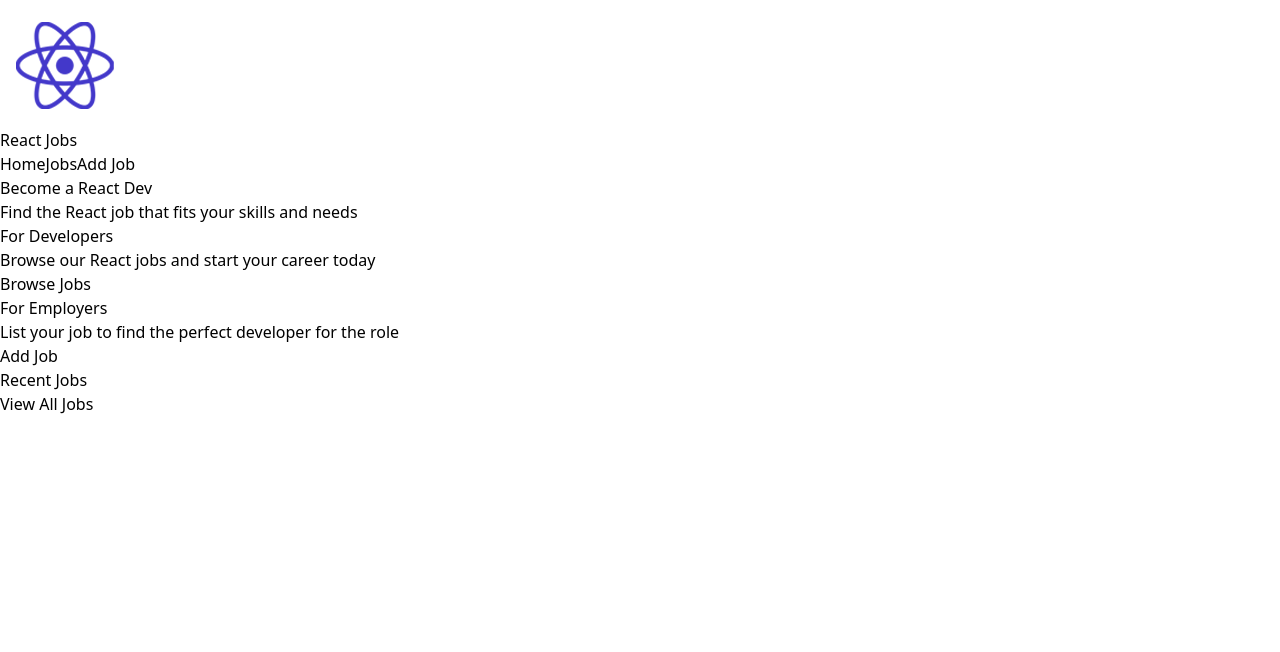
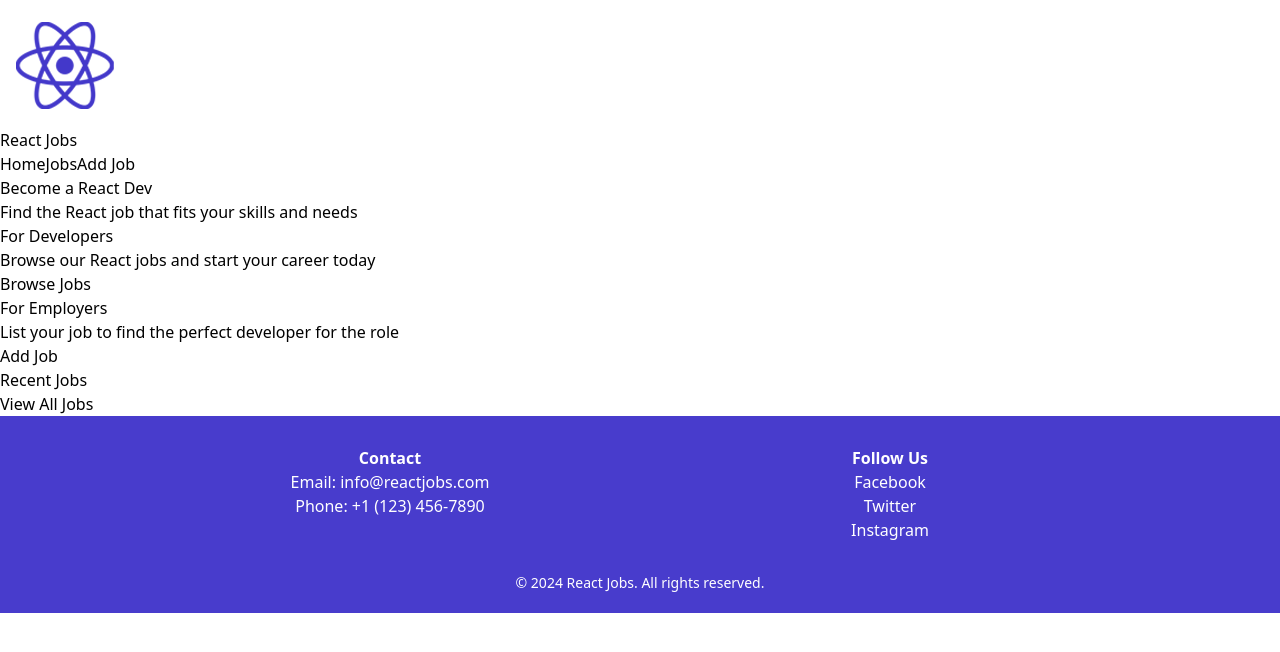
Before and after one commit to mazlumunay/react-demo-2024, a React (Vite) app: page / in a window 1280 px wide. Shown: the top 652 px of the page. Built offline with nearby package versions, Linux system fonts and the light colour scheme; no server answers.

Commit message:
Add footer component

```diff
--- /dev/null
+++ b/src/components/Footer.jsx
@@ -0,0 +1,56 @@
+import React from 'react';
+
+const Footer = () => {
+  return (
+    <footer style={styles.footerContainer}>
+      <div style={styles.footerContent}>
+        <div style={styles.section}>
+          <h2><b>Contact</b></h2>
+          <p>Email: info@reactjobs.com</p>
+          <p>Phone: +1 (123) 456-7890</p>
+        </div>
+        <div style={styles.section}>
+          <h2><b>Follow Us</b></h2>
+          <ul style={styles.socialLinks}>
+            <li><a href="https://facebook.com" target="_blank" rel="noopener noreferrer">Facebook</a></li>
+            <li><a href="https://twitter.com" target="_blank" rel="noopener noreferrer">Twitter</a></li>
+            <li><a href="https://instagram.com" target="_blank" rel="noopener noreferrer">Instagram</a></li>
+          </ul>
+        </div>
+      </div>
+      <div style={styles.copyright}>
+        <p>© {new Date().getFullYear()} React Jobs. All rights reserved.</p>
+      </div>
+    </footer>
+  );
+};
+
+const styles = {
+  footerContainer: {
+    backgroundColor: '#483ccc',
+    color: '#fff',
+    padding: '20px 0',
+    textAlign: 'center',
+  },
+  footerContent: {
+    display: 'flex',
+    justifyContent: 'space-around',
+    maxWidth: '1000px',
+    margin: '0 auto',
+    flexWrap: 'wrap',
+  },
+  section: {
+    margin: '10px',
+    minWidth: '200px',
+  },
+  socialLinks: {
+    listStyleType: 'none',
+    padding: 0,
+  },
+  copyright: {
+    marginTop: '20px',
+    fontSize: '14px',
+  },
+};
+
+export default Footer;
--- a/src/layouts/MainLayout.jsx
+++ b/src/layouts/MainLayout.jsx
@@ -3,6 +3,7 @@ import {ToastContainer} from 'react-toastify';
 import 'react-toastify/dist/ReactToastify.css';
 import Navbar from '../components/Navbar';
 import React from 'react';
+import Footer from '../components/Footer';
 
 const MainLayout = () => {
   return (
@@ -10,6 +11,7 @@ const MainLayout = () => {
         <Navbar />
         <Outlet />
         <ToastContainer/>
+        < Footer />
     </>
   )
 }
```
